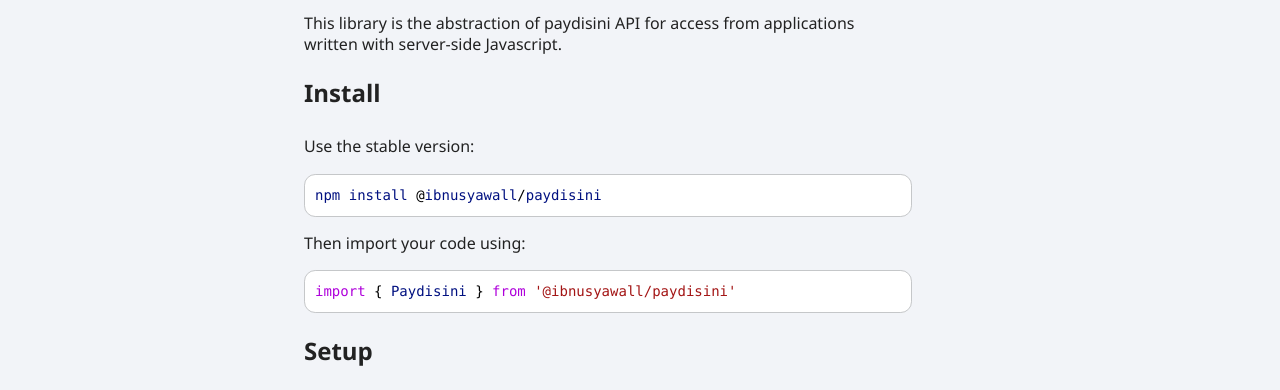
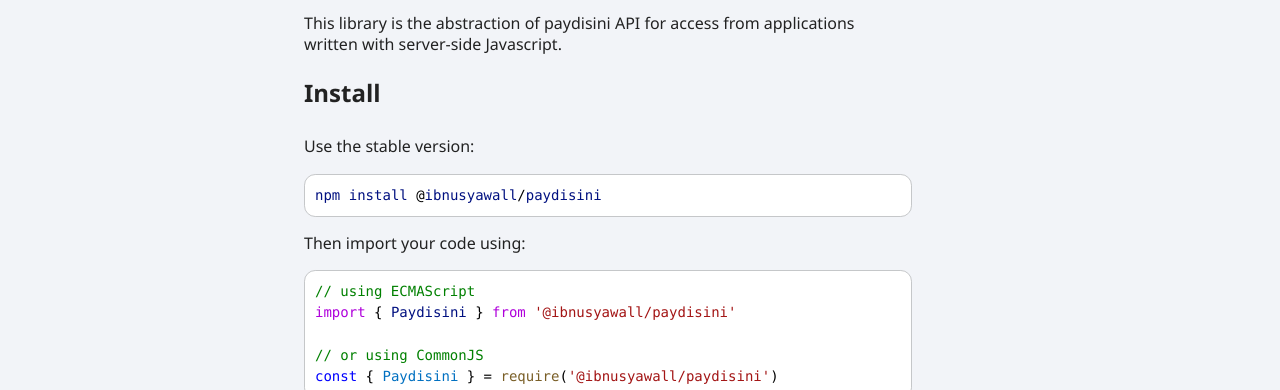
Before and after one commit to ibnusyawall/paydisini, a website: page docs/index.html in a window 1280 px wide. Shown: the part 549-939 px from the top of the page. Drawn offline with Linux system fonts and the light colour scheme.

Commit message:
Docs: build updated docs

```diff
--- a/docs/assets/highlight.css
+++ b/docs/assets/highlight.css
@@ -3,18 +3,18 @@
     --dark-hl-0: #9CDCFE;
     --light-hl-1: #000000;
     --dark-hl-1: #D4D4D4;
-    --light-hl-2: #AF00DB;
-    --dark-hl-2: #C586C0;
-    --light-hl-3: #A31515;
-    --dark-hl-3: #CE9178;
-    --light-hl-4: #0000FF;
-    --dark-hl-4: #569CD6;
-    --light-hl-5: #0070C1;
-    --dark-hl-5: #4FC1FF;
-    --light-hl-6: #795E26;
-    --dark-hl-6: #DCDCAA;
-    --light-hl-7: #008000;
-    --dark-hl-7: #6A9955;
+    --light-hl-2: #008000;
+    --dark-hl-2: #6A9955;
+    --light-hl-3: #AF00DB;
+    --dark-hl-3: #C586C0;
+    --light-hl-4: #A31515;
+    --dark-hl-4: #CE9178;
+    --light-hl-5: #0000FF;
+    --dark-hl-5: #569CD6;
+    --light-hl-6: #0070C1;
+    --dark-hl-6: #4FC1FF;
+    --light-hl-7: #795E26;
+    --dark-hl-7: #DCDCAA;
     --light-code-background: #FFFFFF;
     --dark-code-background: #1E1E1E;
 }
--- a/docs/index.html
+++ b/docs/index.html
@@ -7,13 +7,13 @@
 <pre><code><span class="hl-0">npm</span><span class="hl-1"> </span><span class="hl-0">install</span><span class="hl-1"> @</span><span class="hl-0">ibnusyawall</span><span class="hl-1">/</span><span class="hl-0">paydisini</span>
 </code><button>Copy</button></pre>
 <p>Then import your code using:</p>
-<pre><code class="language-ts"><span class="hl-2">import</span><span class="hl-1"> { </span><span class="hl-0">Paydisini</span><span class="hl-1"> } </span><span class="hl-2">from</span><span class="hl-1"> </span><span class="hl-3">&#39;@ibnusyawall/paydisini&#39;</span>
+<pre><code class="language-ts"><span class="hl-2">// using ECMAScript</span><br/><span class="hl-3">import</span><span class="hl-1"> { </span><span class="hl-0">Paydisini</span><span class="hl-1"> } </span><span class="hl-3">from</span><span class="hl-1"> </span><span class="hl-4">&#39;@ibnusyawall/paydisini&#39;</span><br/><br/><span class="hl-2">// or using CommonJS</span><br/><span class="hl-5">const</span><span class="hl-1"> { </span><span class="hl-6">Paydisini</span><span class="hl-1"> } = </span><span class="hl-7">require</span><span class="hl-1">(</span><span class="hl-4">&#39;@ibnusyawall/paydisini&#39;</span><span class="hl-1">)</span>
 </code><button>Copy</button></pre>
 <a id="md:setup" class="tsd-anchor"></a><h2><a href="#md:setup">Setup</a></h2><p>Get the api key from <a href="https://paydisini.co.id/Pengaturan-Akun">Setting Account</a></p>
-<a id="md:usage" class="tsd-anchor"></a><h2><a href="#md:usage">Usage</a></h2><pre><code class="language-ts"><span class="hl-4">const</span><span class="hl-1"> </span><span class="hl-5">client</span><span class="hl-1"> = </span><span class="hl-4">new</span><span class="hl-1"> </span><span class="hl-6">Paydisini</span><span class="hl-1">(</span><span class="hl-3">&quot;YOUR API KEY&quot;</span><span class="hl-1">)</span>
+<a id="md:usage" class="tsd-anchor"></a><h2><a href="#md:usage">Usage</a></h2><pre><code class="language-ts"><span class="hl-5">const</span><span class="hl-1"> </span><span class="hl-6">client</span><span class="hl-1"> = </span><span class="hl-5">new</span><span class="hl-1"> </span><span class="hl-7">Paydisini</span><span class="hl-1">(</span><span class="hl-4">&quot;YOUR API KEY&quot;</span><span class="hl-1">)</span>
 </code><button>Copy</button></pre>
 <a id="md:create-transaction" class="tsd-anchor"></a><h3><a href="#md:create-transaction">Create Transaction</a></h3><p>Create a new transaction</p>
-<pre><code class="language-ts"><span class="hl-4">const</span><span class="hl-1"> </span><span class="hl-5">createTransaction</span><span class="hl-1"> = </span><span class="hl-2">await</span><span class="hl-1"> </span><span class="hl-0">client</span><span class="hl-1">.</span><span class="hl-6">createTransaction</span><span class="hl-1">(</span><span class="hl-0">options</span><span class="hl-1">)</span><br/><br/><span class="hl-0">console</span><span class="hl-1">.</span><span class="hl-6">log</span><span class="hl-1">(</span><span class="hl-0">createTransaction</span><span class="hl-1">) </span><span class="hl-7">// print result</span>
+<pre><code class="language-ts"><span class="hl-5">const</span><span class="hl-1"> </span><span class="hl-6">createTransaction</span><span class="hl-1"> = </span><span class="hl-3">await</span><span class="hl-1"> </span><span class="hl-0">client</span><span class="hl-1">.</span><span class="hl-7">createTransaction</span><span class="hl-1">(</span><span class="hl-0">options</span><span class="hl-1">)</span><br/><br/><span class="hl-0">console</span><span class="hl-1">.</span><span class="hl-7">log</span><span class="hl-1">(</span><span class="hl-0">createTransaction</span><span class="hl-1">) </span><span class="hl-2">// print result</span>
 </code><button>Copy</button></pre>
 <ul>
 <li>type the params of options is object<blockquote>
@@ -22,7 +22,7 @@
 </li>
 </ul>
 <a id="md:check-transaction" class="tsd-anchor"></a><h3><a href="#md:check-transaction">Check Transaction</a></h3><p>Checking the transaction status</p>
-<pre><code class="language-ts"><span class="hl-4">const</span><span class="hl-1"> </span><span class="hl-5">cancelTransaction</span><span class="hl-1"> = </span><span class="hl-2">await</span><span class="hl-1"> </span><span class="hl-0">client</span><span class="hl-1">.</span><span class="hl-6">cancelTransaction</span><span class="hl-1">(</span><span class="hl-0">options</span><span class="hl-1">)</span><br/><br/><span class="hl-0">console</span><span class="hl-1">.</span><span class="hl-6">log</span><span class="hl-1">(</span><span class="hl-0">cancelTransaction</span><span class="hl-1">) </span><span class="hl-7">// print result</span>
+<pre><code class="language-ts"><span class="hl-5">const</span><span class="hl-1"> </span><span class="hl-6">cancelTransaction</span><span class="hl-1"> = </span><span class="hl-3">await</span><span class="hl-1"> </span><span class="hl-0">client</span><span class="hl-1">.</span><span class="hl-7">cancelTransaction</span><span class="hl-1">(</span><span class="hl-0">options</span><span class="hl-1">)</span><br/><br/><span class="hl-0">console</span><span class="hl-1">.</span><span class="hl-7">log</span><span class="hl-1">(</span><span class="hl-0">cancelTransaction</span><span class="hl-1">) </span><span class="hl-2">// print result</span>
 </code><button>Copy</button></pre>
 <ul>
 <li>type the params of options is object<blockquote>
@@ -31,7 +31,7 @@
 </li>
 </ul>
 <a id="md:cancel-transaction" class="tsd-anchor"></a><h3><a href="#md:cancel-transaction">Cancel Transaction</a></h3><p>Cancel a transaction</p>
-<pre><code class="language-ts"><span class="hl-4">const</span><span class="hl-1"> </span><span class="hl-5">cancelTansaction</span><span class="hl-1"> = </span><span class="hl-2">await</span><span class="hl-1"> </span><span class="hl-0">client</span><span class="hl-1">.</span><span class="hl-6">cancelTransaction</span><span class="hl-1">(</span><span class="hl-0">options</span><span class="hl-1">)</span><br/><br/><span class="hl-0">console</span><span class="hl-1">.</span><span class="hl-6">log</span><span class="hl-1">(</span><span class="hl-0">cancelTansaction</span><span class="hl-1">) </span><span class="hl-7">// print result</span>
+<pre><code class="language-ts"><span class="hl-5">const</span><span class="hl-1"> </span><span class="hl-6">cancelTansaction</span><span class="hl-1"> = </span><span class="hl-3">await</span><span class="hl-1"> </span><span class="hl-0">client</span><span class="hl-1">.</span><span class="hl-7">cancelTransaction</span><span class="hl-1">(</span><span class="hl-0">options</span><span class="hl-1">)</span><br/><br/><span class="hl-0">console</span><span class="hl-1">.</span><span class="hl-7">log</span><span class="hl-1">(</span><span class="hl-0">cancelTansaction</span><span class="hl-1">) </span><span class="hl-2">// print result</span>
 </code><button>Copy</button></pre>
 <ul>
 <li>type the params of options is object<blockquote>
@@ -40,10 +40,10 @@
 </li>
 </ul>
 <a id="md:payment-channel" class="tsd-anchor"></a><h3><a href="#md:payment-channel">Payment Channel</a></h3><p>View available of the payment channel</p>
-<pre><code class="language-ts"><span class="hl-4">const</span><span class="hl-1"> </span><span class="hl-5">channels</span><span class="hl-1"> = </span><span class="hl-2">await</span><span class="hl-1"> </span><span class="hl-0">client</span><span class="hl-1">.</span><span class="hl-6">paymentChannel</span><span class="hl-1">()</span><br/><br/><span class="hl-0">console</span><span class="hl-1">.</span><span class="hl-6">log</span><span class="hl-1">(</span><span class="hl-0">channels</span><span class="hl-1">) </span><span class="hl-7">// print result</span>
+<pre><code class="language-ts"><span class="hl-5">const</span><span class="hl-1"> </span><span class="hl-6">channels</span><span class="hl-1"> = </span><span class="hl-3">await</span><span class="hl-1"> </span><span class="hl-0">client</span><span class="hl-1">.</span><span class="hl-7">paymentChannel</span><span class="hl-1">()</span><br/><br/><span class="hl-0">console</span><span class="hl-1">.</span><span class="hl-7">log</span><span class="hl-1">(</span><span class="hl-0">channels</span><span class="hl-1">) </span><span class="hl-2">// print result</span>
 </code><button>Copy</button></pre>
 <a id="md:payment-guide" class="tsd-anchor"></a><h3><a href="#md:payment-guide">Payment Guide</a></h3><p>View service-specific payment guidance</p>
-<pre><code class="language-ts"><span class="hl-4">const</span><span class="hl-1"> </span><span class="hl-5">paymentGuide</span><span class="hl-1"> = </span><span class="hl-2">await</span><span class="hl-1"> </span><span class="hl-0">client</span><span class="hl-1">.</span><span class="hl-6">paymentGuide</span><span class="hl-1">(</span><span class="hl-0">options</span><span class="hl-1">)</span><br/><br/><span class="hl-0">console</span><span class="hl-1">.</span><span class="hl-6">log</span><span class="hl-1">(</span><span class="hl-0">paymentGuide</span><span class="hl-1">) </span><span class="hl-7">// print result</span>
+<pre><code class="language-ts"><span class="hl-5">const</span><span class="hl-1"> </span><span class="hl-6">paymentGuide</span><span class="hl-1"> = </span><span class="hl-3">await</span><span class="hl-1"> </span><span class="hl-0">client</span><span class="hl-1">.</span><span class="hl-7">paymentGuide</span><span class="hl-1">(</span><span class="hl-0">options</span><span class="hl-1">)</span><br/><br/><span class="hl-0">console</span><span class="hl-1">.</span><span class="hl-7">log</span><span class="hl-1">(</span><span class="hl-0">paymentGuide</span><span class="hl-1">) </span><span class="hl-2">// print result</span>
 </code><button>Copy</button></pre>
 <ul>
 <li>type the params of options is object<blockquote>
@@ -52,7 +52,7 @@
 </li>
 </ul>
 <a id="md:callback-status" class="tsd-anchor"></a><h3><a href="#md:callback-status">Callback Status</a></h3><p>Send a POST URL Callback to the user</p>
-<pre><code class="language-ts"><span class="hl-4">const</span><span class="hl-1"> </span><span class="hl-5">callback</span><span class="hl-1"> = </span><span class="hl-2">await</span><span class="hl-1"> </span><span class="hl-0">client</span><span class="hl-1">.</span><span class="hl-6">callbackStatus</span><span class="hl-1">(</span><span class="hl-0">options</span><span class="hl-1">)</span><br/><br/><span class="hl-0">console</span><span class="hl-1">.</span><span class="hl-6">log</span><span class="hl-1">(</span><span class="hl-0">callback</span><span class="hl-1">) </span><span class="hl-7">// print result</span>
+<pre><code class="language-ts"><span class="hl-5">const</span><span class="hl-1"> </span><span class="hl-6">callback</span><span class="hl-1"> = </span><span class="hl-3">await</span><span class="hl-1"> </span><span class="hl-0">client</span><span class="hl-1">.</span><span class="hl-7">callbackStatus</span><span class="hl-1">(</span><span class="hl-0">options</span><span class="hl-1">)</span><br/><br/><span class="hl-0">console</span><span class="hl-1">.</span><span class="hl-7">log</span><span class="hl-1">(</span><span class="hl-0">callback</span><span class="hl-1">) </span><span class="hl-2">// print result</span>
 </code><button>Copy</button></pre>
 <ul>
 <li>type the params of options is object<blockquote>
```
Also changed, not shown: docs/classes/utils_paydisini.Paydisini.html (+8 -8 lines), docs/interfaces/interfaces_paydisini_interface.ICallbackStatusParams.html (+2 -2 lines), docs/interfaces/interfaces_paydisini_interface.ICancelTransactionParams.html (+2 -2 lines), docs/interfaces/interfaces_paydisini_interface.ICheckTransactionParams.html (+2 -2 lines), docs/interfaces/interfaces_paydisini_interface.ICreateTransactionParams.html (+2 -2 lines), docs/interfaces/interfaces_paydisini_interface.IPaymentGuideParams.html (+2 -2 lines), docs/modules/helpers.html (+1 -1 lines), docs/modules/index.html (+1 -1 lines), docs/modules/interfaces_paydisini_interface.html (+1 -1 lines), docs/modules/utils_paydisini.html (+1 -1 lines), docs/variables/helpers.default.html (+1 -1 lines).
